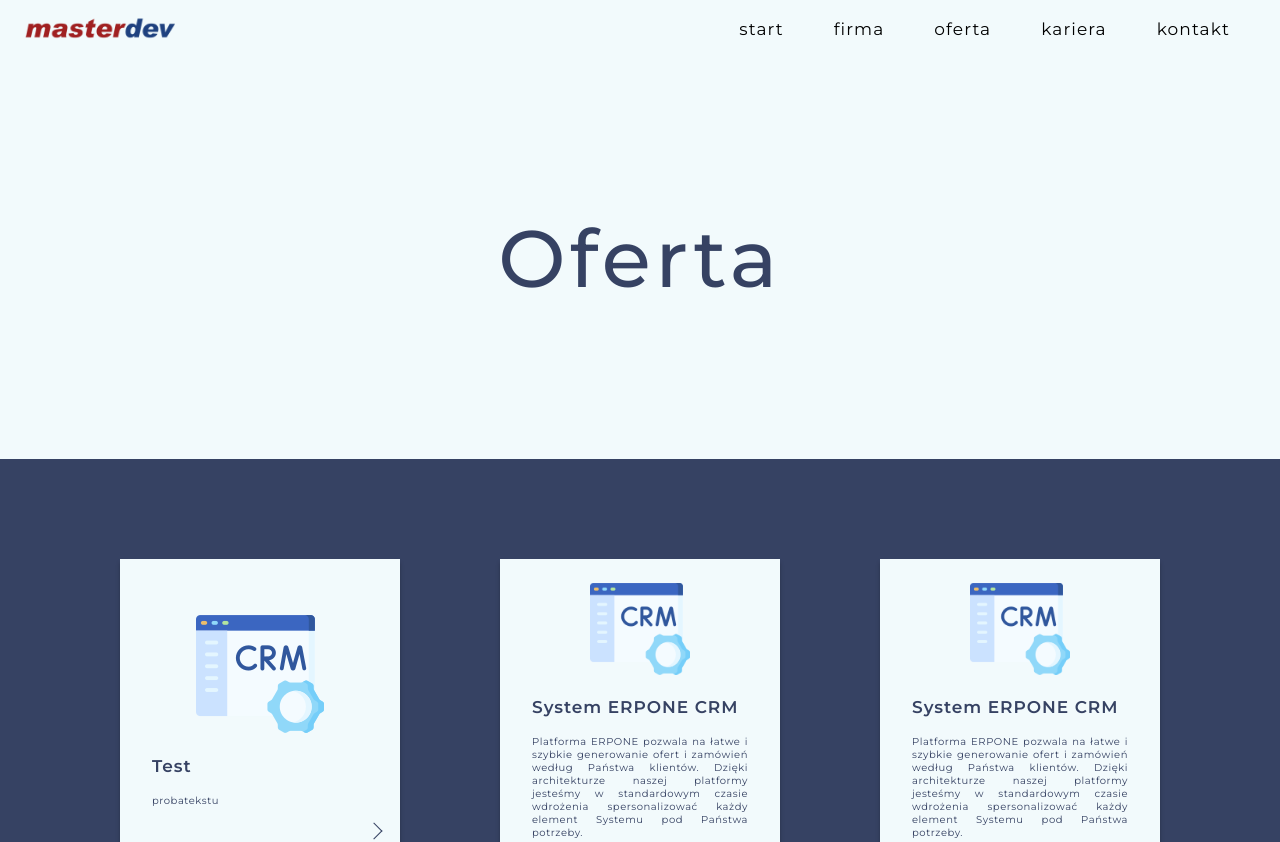
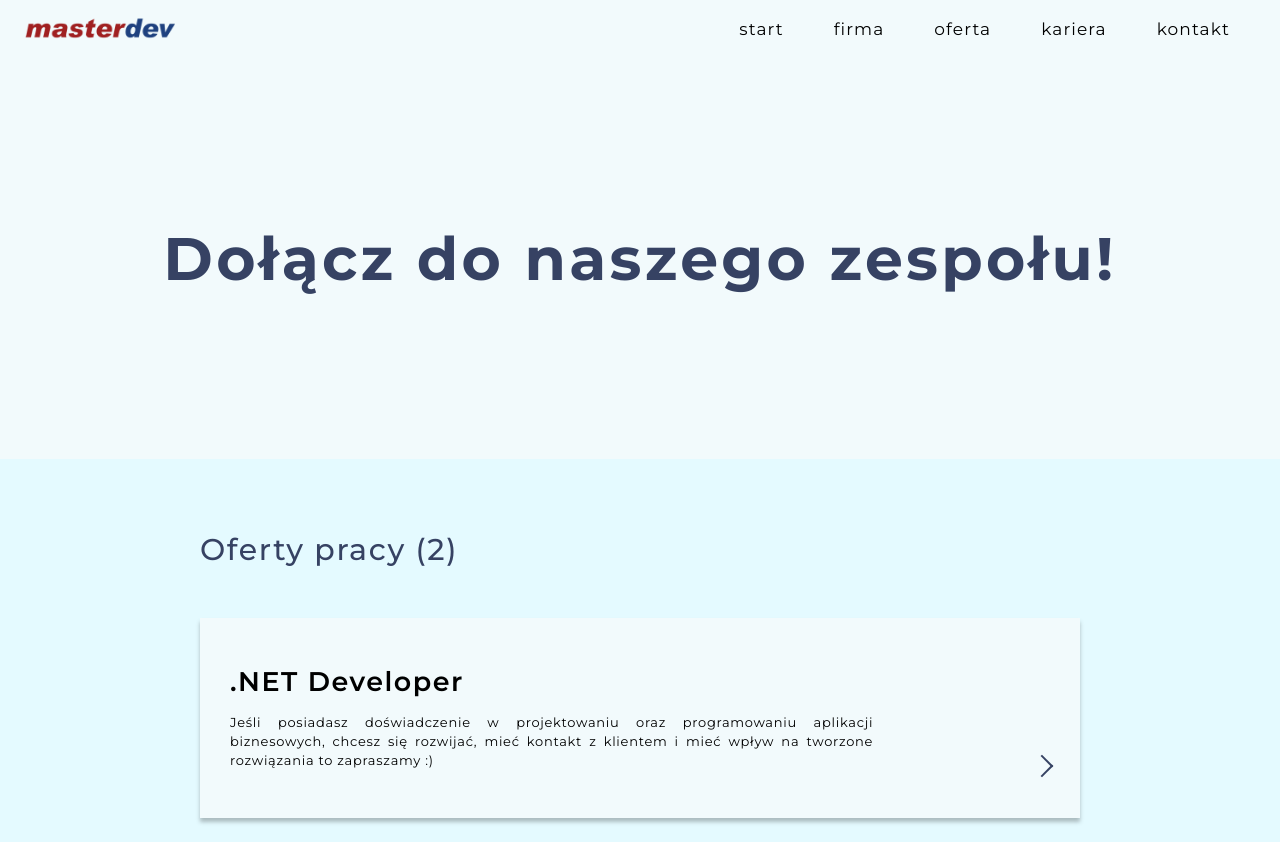
Before and after one commit to midoriq/Internship-October-2022, a Vue app: page / in a window 1280 px wide. Shown: the top 842 px of the page. Built offline with nearby package versions, Linux system fonts and the light colour scheme.

Commit message:
Small adjustments

```diff
--- a/src/App.vue
+++ b/src/App.vue
@@ -2,6 +2,7 @@
 import { ref, computed } from "vue";
 import Home from "./views/Home.vue";
 import Offerts from "./views/Offerts.vue";
+import OfferPage from "./views/Career.vue";
 
 //import NotFound from './NotFound.vue'
 
@@ -24,7 +25,7 @@ const currentView = computed(() => {
 <template>
     <!-- <a href="#/">Home</a> | <a href="#/about">About</a> |
     <a href="#/non-existent-path">Broken Link</a>  -->
-    <component :is="Offerts" />
+    <component :is="OfferPage" />
 </template>
 
 <style>
```
Also changed, not shown: src/views/Test.vue (added, +19 -0 lines).
